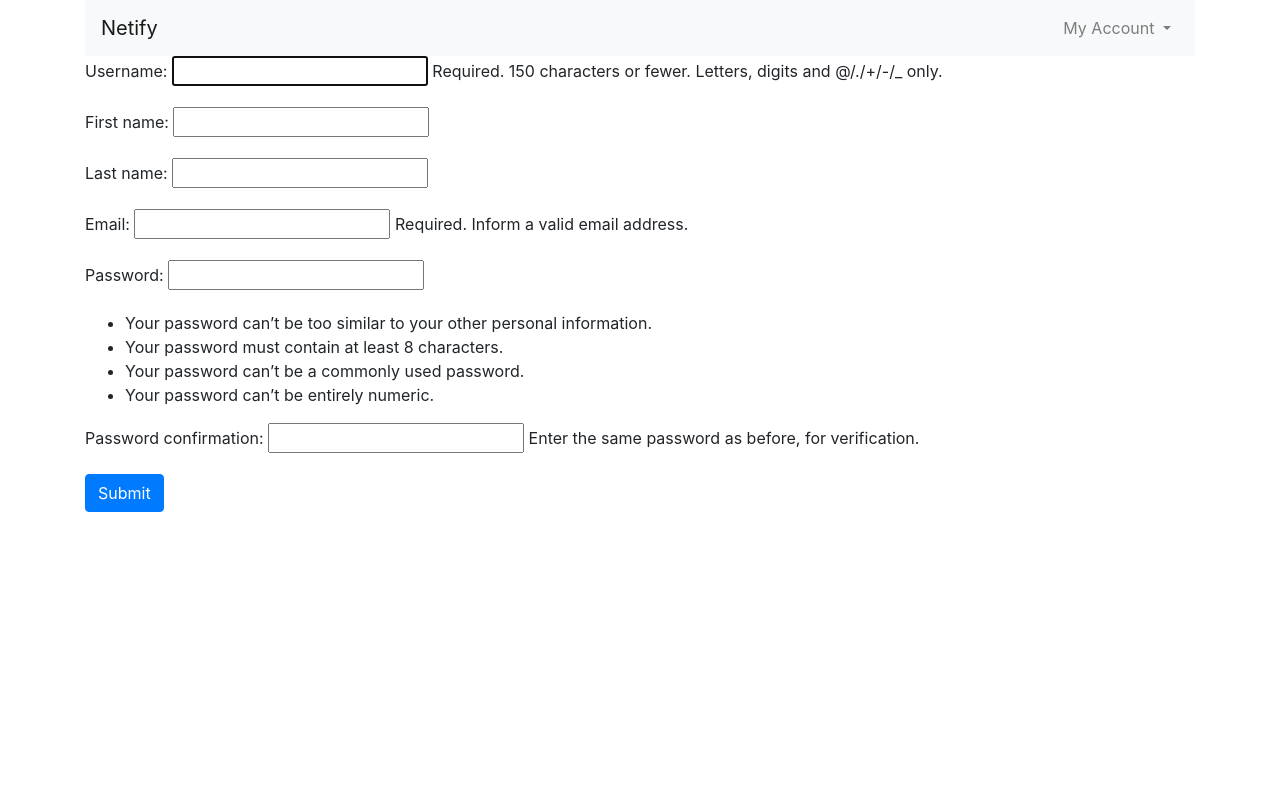
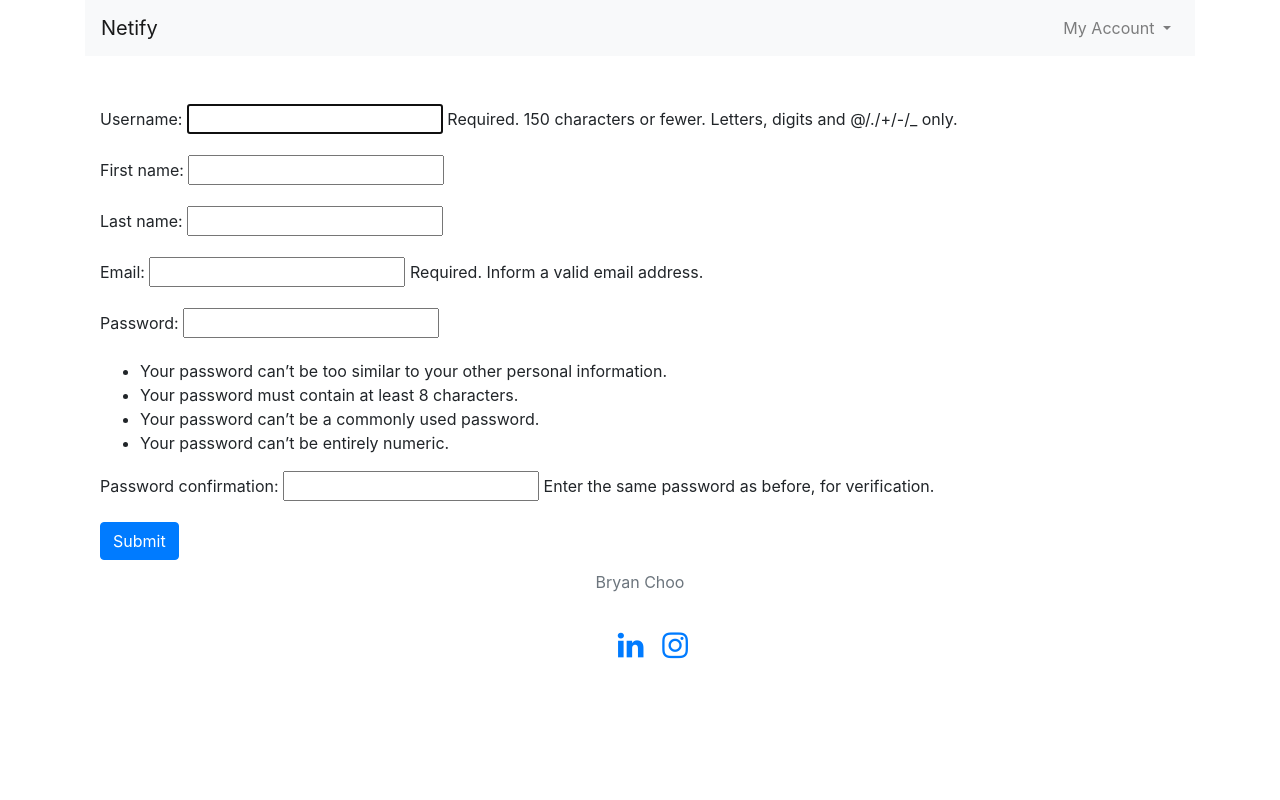
Before and after one commit to terran5992/netify, a Django app: page /signup in a window 1280 px wide. Run offline with Django 3.2, Linux system fonts and the light colour scheme; some libraries are stand-ins or nearby versions.

Commit message:
General UI Improvements

```diff
--- a/final/settings.py
+++ b/final/settings.py
@@ -25,7 +25,7 @@ SECRET_KEY = '+0%bp^nz)q*m&7y*qq6y+lr9xg%x3ii*2@*f7--ss&@yh$ll(t'
 # SECURITY WARNING: don't run with debug turned on in production!
 DEBUG = True
 
-ALLOWED_HOSTS = ['netify-app.herokuapp.com']
+ALLOWED_HOSTS = ['localhost','netify-app.herokuapp.com']
 
 
 # Application definition
--- a/static/css/style.css
+++ b/static/css/style.css
@@ -0,0 +1,46 @@
+
+html{
+    height: 100%;
+  }
+
+/* Footer CSS */
+
+.fa {
+    padding: 20px;
+    font-size: 30px;
+    width: 30px;
+    text-align: center;
+    text-decoration: none;
+  }
+
+  /* Add a hover effect if you want */
+  .fa:hover {
+    opacity: 0.7;
+  }
+
+
+  footer a {
+    padding: 10 px
+  }
+
+  body {
+    display:flex;
+    flex-direction: column;
+    min-height: 100vh;
+
+  }
+
+  footer{
+    margin-top:auto;
+    bottom: 0;
+  }
+
+  .sidebar-footer{
+    position: absolute;
+    bottom: 0;
+  }
+
+  #delete{
+    width: 240px;
+    color: firebrick;
+  }
--- a/templates/layout.html
+++ b/templates/layout.html
@@ -4,10 +4,15 @@
     <meta charset="UTF-8">
     <meta name="viewport" content="width=device-width, initial-scale=1.0">
     <meta http-equiv="X-UA-Compatible" content="ie=edge">
+    <!-- Logos -->
+    <link rel="stylesheet" href="https://cdnjs.cloudflare.com/ajax/libs/font-awesome/4.7.0/css/font-awesome.min.css">
+
+    <!-- Bootstrap & Jquery -->
     <link rel="stylesheet" href="https://stackpath.bootstrapcdn.com/bootstrap/4.4.1/css/bootstrap.min.css" integrity="sha384-Vkoo8x4CGsO3+Hhxv8T/Q5PaXtkKtu6ug5TOeNV6gBiFeWPGFN9MuhOf23Q9Ifjh" crossorigin="anonymous">
     <script src="https://code.jquery.com/jquery-3.4.1.js" integrity="sha256-WpOohJOqMqqyKL9FccASB9O0KwACQJpFTUBLTYOVvVU=" crossorigin="anonymous"></script>    <script src="https://cdn.jsdelivr.net/npm/popper.js@1.16.0/dist/umd/popper.min.js" integrity="sha384-Q6E9RHvbIyZFJoft+2mJbHaEWldlvI9IOYy5n3zV9zzTtmI3UksdQRVvoxMfooAo" crossorigin="anonymous"></script>
     <script src="https://stackpath.bootstrapcdn.com/bootstrap/4.4.1/js/bootstrap.min.js" integrity="sha384-wfSDF2E50Y2D1uUdj0O3uMBJnjuUD4Ih7YwaYd1iqfktj0Uod8GCExl3Og8ifwB6" crossorigin="anonymous"></script>
     {% load static %}
+    <!-- Custom Stylesheets & Scripts -->
     <link rel="stylesheet" href="{% static 'css/style.css' %}">
     <script src="{% static 'js/main.js' %}" ></script>
     <title>{% block title %}{% endblock %}</title>
@@ -113,6 +118,20 @@
     <!-- Block Body Start -->
 {% block body %}{% endblock %}
 
+<footer align="center">
+
+  <div style="padding-top: 10px;" class="container">
+
+  <p class="text-muted">Bryan Choo</p>
+
+  <a href="https://www.linkedin.com/in/bryanchooo/" class="fa fa-linkedin"></a>
+
+  <a href="https://www.instagram.com/bryanchooo/" class="fa fa-instagram"></a>
+
+</div>
+
+</footer>
+
 <!-- container end div -->
 </div>
 
--- a/templates/signup.html
+++ b/templates/signup.html
@@ -3,12 +3,16 @@
 {% block title %}Netify - Signup Page{% endblock %}
 
 {% block body %}
+<br>
+<br>
 
-<form action="{% url 'signup' %}" method="POST">
-    {% csrf_token %}
-    {{ form.as_p }}
-    <input type="submit" class='btn btn-primary'>
+<div class='container'>
+    <form action="{% url 'signup' %}" method="POST">
+        {% csrf_token %}
+        {{ form.as_p }}
+        <input type="submit" class='btn btn-primary'>
 
-</form>
+    </form>
+</div>
 
 {% endblock %}
```
Also changed, not shown: templates/index.html (+20 -8 lines), db.sqlite3, 2 other files.
